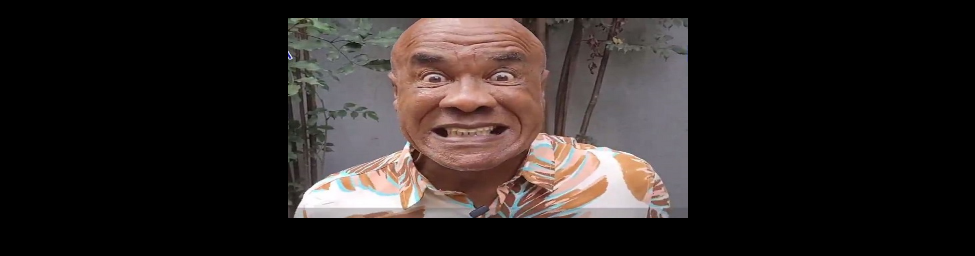
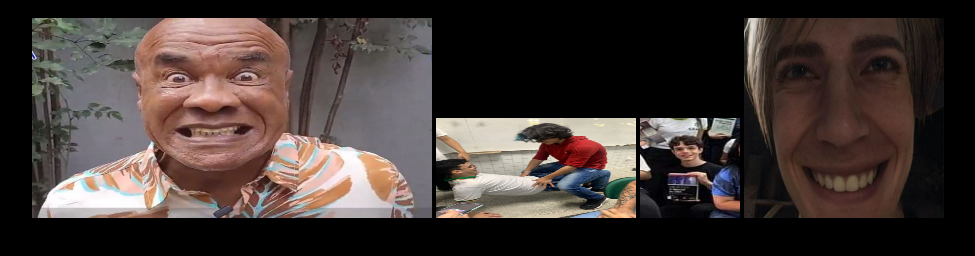
Before and after one commit to GabrielSilva668/V-RUS-, a plain HTML site: page index.html in a window 1280 px wide. Shown: the part 48-304 px from the top of the page, without its empty margins (152-1127 px from the left). Drawn offline with Linux system fonts and the light colour scheme.

Commit message:
Update index.html

```diff
--- a/index.html
+++ b/index.html
@@ -15,5 +15,8 @@
         <body>
           <h1>GOZEI!!!!!!</h1>
           <img src="imagem_2022-10-03_195925867.png" width="400" height="200">
+          <img src="Foto de Gabriel Silva.jpg" width="200" height="100">
+          <img src="Foto de Gabriel Silva (1).jpg" width="100" height="100">
+          <img src="Foto de Gabriel Silva (2).jpg" width="200" height="200">
       </body>
     </html>
```
